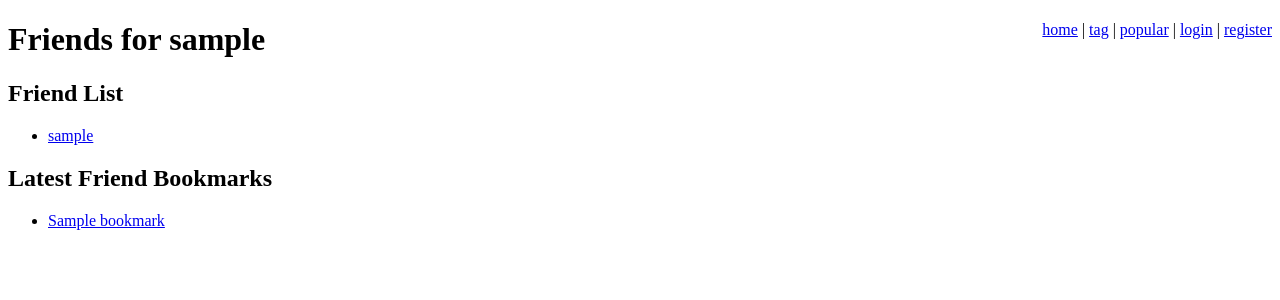
After one commit to p-nath/bookmarkz, a Django app: template templates/friends_page.html in a window 1280 px wide. The commit adds this page. Shown: the top 300 px of the page. Run offline with Django 3.2, Linux system fonts and the light colour scheme; tables that the repository leaves empty hold one stand-in row (values such as "Sample post"); the template is opened without the code that fills it: values that come from a table or form of the project are taken from there, most other values are stand-ins (such as "Sample title", 1, 10 or a date in 2020); parts of the project's set-up code (start-up, migrations or seed data) failed here and were passed over.

Commit message:
can add friends

```diff
--- a/bookmarkz/urls.py
+++ b/bookmarkz/urls.py
@@ -38,6 +38,10 @@ urlpatterns = [
     url(r'^site_media/(?P<path>.*)$', serve,
      { 'document_root': site_media }),
 
+    #Friends
+    url(r'^friends/(\w+)/$',bookmarkz_app_views.friends_page),
+    url(r'^friend/add/$', bookmarkz_app_views.friend_add),
+
     # Browsing
     url(r'^$', bookmarkz_app_views.main_page, name='main_page'),
     url(r'^user/(\w+)/$', bookmarkz_app_views.user_page, name='user_page'),
--- a/bookmarkz_app/models.py
+++ b/bookmarkz_app/models.py
@@ -19,7 +19,6 @@ class Bookmark(models.Model):
   def get_absolute_url(self):
     return self.link.url
 
-
 class Tag(models.Model):
   name = models.CharField(max_length=64, unique=True)
   bookmarks = models.ManyToManyField(Bookmark)
@@ -33,3 +32,15 @@ class SharedBookmark(models.Model):
   users_voted = models.ManyToManyField(User)
   def __str__(self):
     return '%s, %s'%self.bookmarks, self.votes
+
+class Friendship(models.Model):
+  from_friend = models.ForeignKey(
+    User, related_name='friend_set'
+  )
+  to_friend = models.ForeignKey(
+    User, related_name='to_friend_set'
+  )
+  def __str__(self):
+    return '%s, %s'%(self.from_friend.username, self.to_friend.username)
+  class Meta:
+    unique_together = (('to_friend', 'from_friend'),)
--- a/templates/bookmark_list.html
+++ b/templates/bookmark_list.html
@@ -34,6 +34,17 @@
     </li>
   {% endfor %}
   </ul>
+    {% if show_paginator %}
+        <div class="paginator">
+            {% if has_prev %}
+                <a href="?page={{ prev_page }}">&laquo; Previous</a>
+            {% endif %}
+            {% if has_next %}
+                <a href="?page={{ next_page }}">Next &raquo;</a>
+            {% endif %}
+            (Page {{ page }} of {{ pages }}
+        </div>
+    {% endif %}
 {% else %}
   <p>No bookmarks found.</p>
 {% endif %}
--- /dev/null
+++ b/templates/friends_page.html
@@ -0,0 +1,17 @@
+{% extends "base.html" %}
+{% block title %}Friends for {{ username }}{% endblock %}
+{% block head %}Friends for {{ username }}{% endblock %}
+{% block content %}
+    <h2>Friend List</h2>
+    {% if friends %}
+        <ul class="friends">
+            {% for friend in friends %}
+                <li><a href="/user/{{ friend.username }}">{{ friend.username }}</a></li>
+            {% endfor %}
+        </ul>
+    {% else %}
+        <p>You have no friends.</p>
+    {% endif %}
+    <h2>Latest Friend Bookmarks</h2>
+    {% include 'bookmark_list.html' %}
+{% endblock %}
```
Also changed, not shown: bookmarkz_app/views.py (+48 -11 lines), templates/user_page.html (+12 -0 lines), README.md, bookmarkz/settings.py (line endings or trailing spaces), bookmarkz_app/migrations/0005_auto_20161224_1322.py (added).
